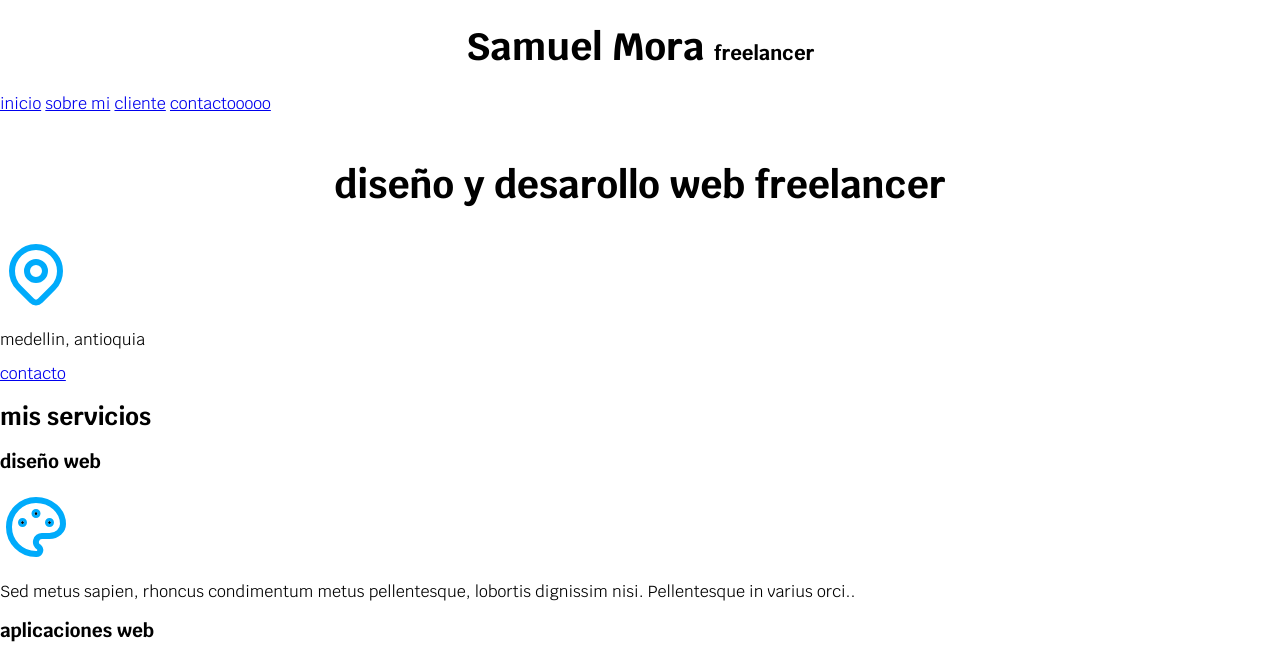
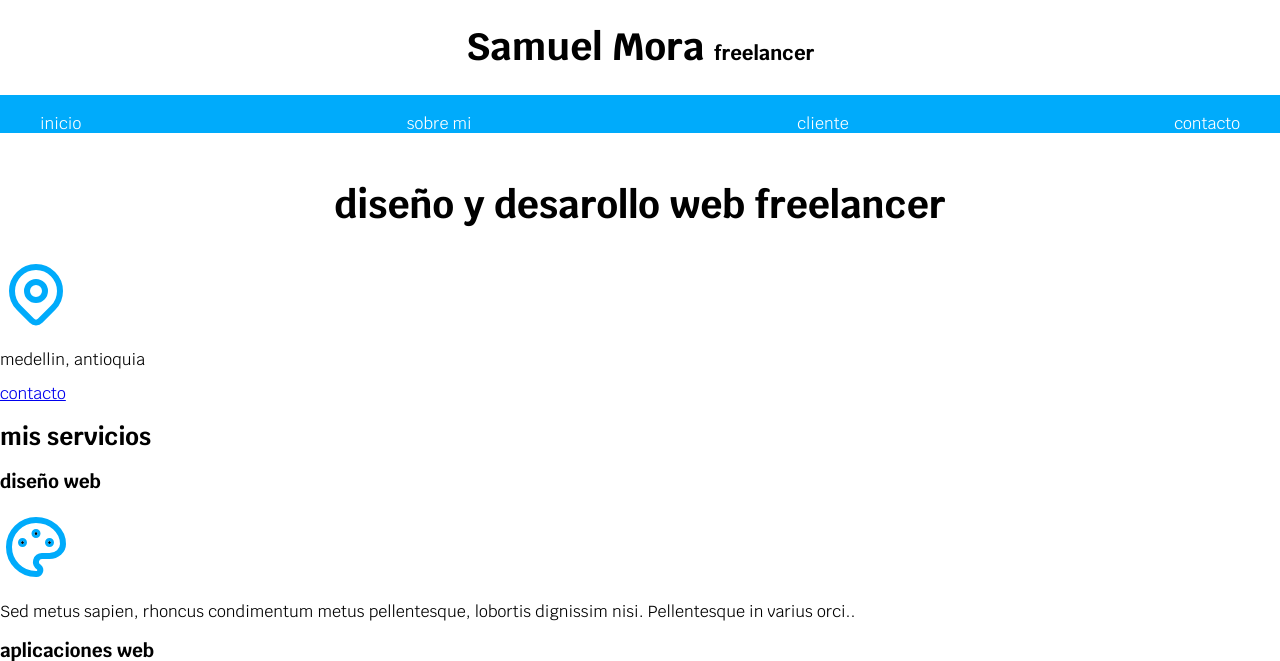
Before and after one commit to samuelmora01/frontend-learn, a PHP site: page / in a window 1280 px wide. Shown: the top 661 px of the page. Run offline with PHP 8.4, Linux system fonts and the light colour scheme.

Commit message:
actualizacion barra de navegacion

```diff
--- a/freelancer/css/styles.css
+++ b/freelancer/css/styles.css
@@ -18,9 +18,28 @@ body{
 .titulo {
     text-align: center;
     font-size: 3.8rem;
-
 }
 
 span {
     font-size: 2rem;
 }
+
+.nav-bg {
+    background-color: var(--primario);
+}
+
+.navegacion {
+    padding-top: 2rem;
+    display: flex;
+    justify-content: space-between;
+}
+
+.contenido {
+    width: 120rem;
+    margin: 0 auto;
+}
+
+.navegacion a {
+    color: var(--blanco);
+    text-decoration: none;
+}
--- a/freelancer/index.html
+++ b/freelancer/index.html
@@ -16,15 +16,21 @@
 </head>
 <body>
     <header>
+
         <h1 class="titulo">Samuel Mora <span>freelancer</span></h1>
+
     </header>
 
-    <nav>
-        <a href="#">inicio</a>
-        <a href="#">sobre mi</a>
-        <a href="#">cliente</a>
-        <a href="#">contactooooo</a>
-    </nav>
+    <div class="nav-bg">
+
+        <nav class="navegacion contenido">
+            <a href="#">inicio</a>
+            <a href="#">sobre mi</a>
+            <a href="#">cliente</a>
+            <a href="#">contacto</a>
+        </nav>
+
+    </div>
 
     <nav>
         <img src="">
```
